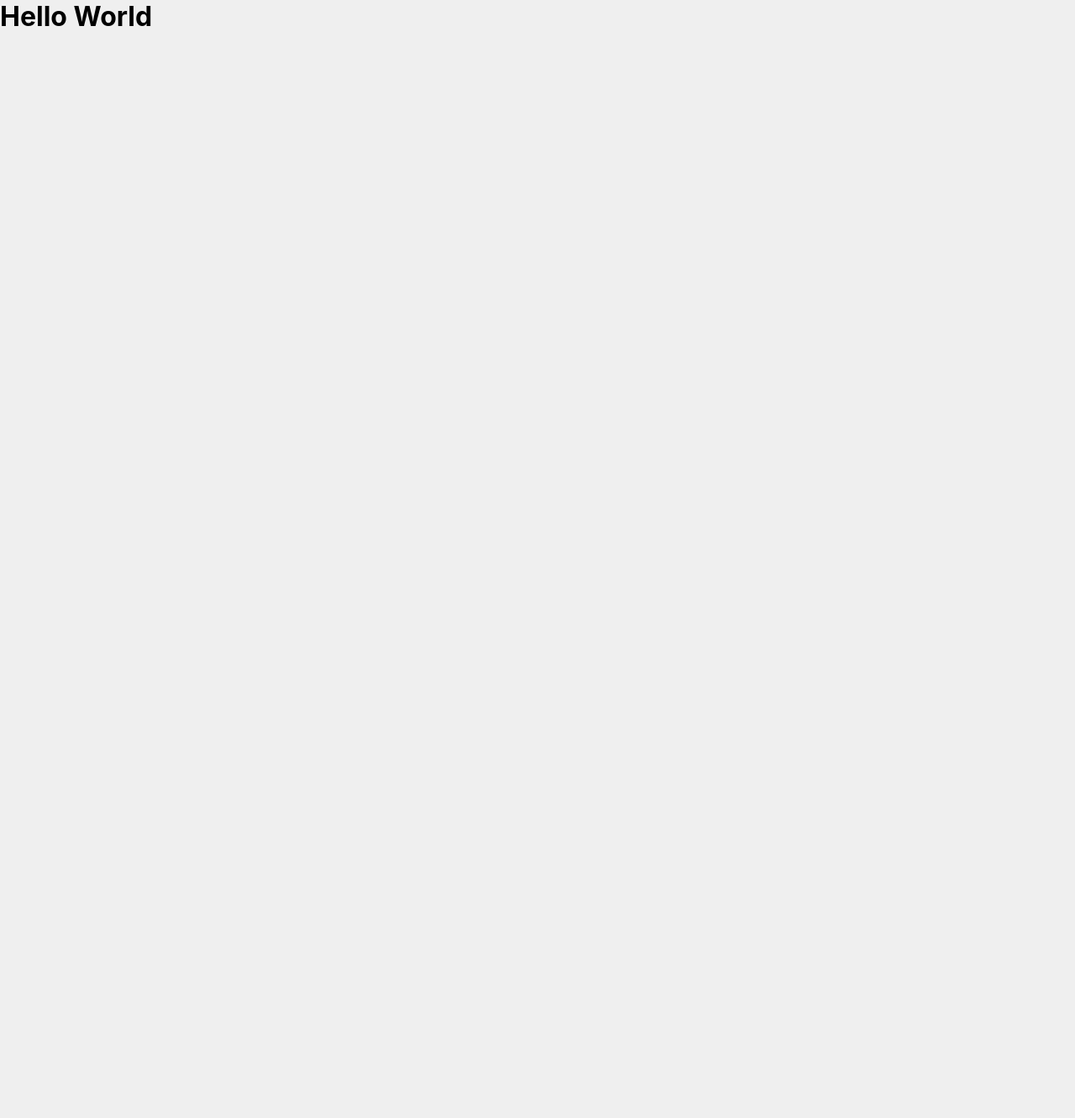
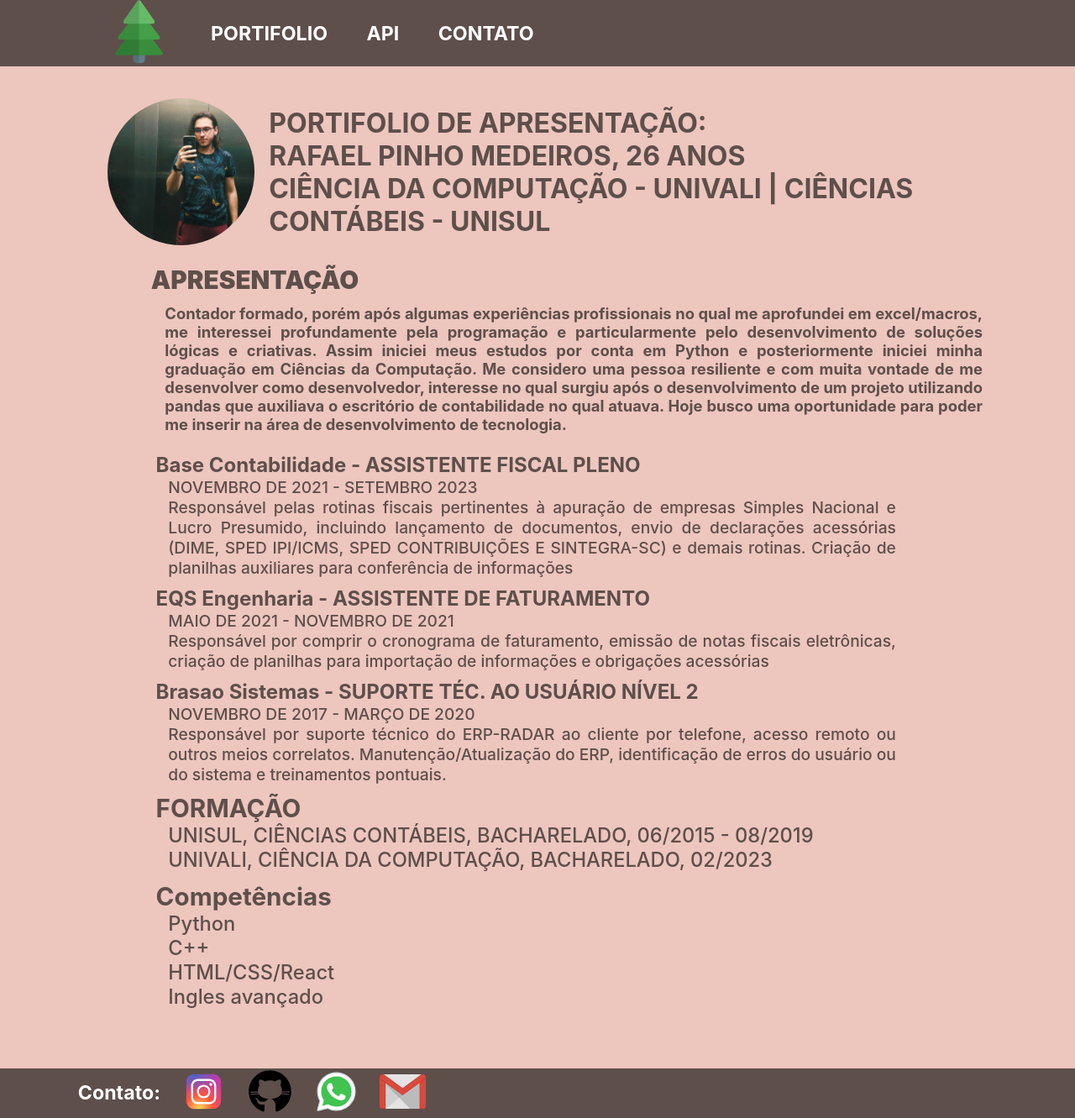
Before and after one commit to rafaelpm0/portifolio-demo-apis, a React (Create React App) app: page / in a window 1280 px wide. Shown: the whole page at 84% size. Before the commit the page ends 800 px from the top, so only its background shows below. Built offline with nearby package versions, Linux system fonts and the light colour scheme.

Commit message:
restaurando

```diff
--- a/src/App.js
+++ b/src/App.js
@@ -10,10 +10,19 @@ import Enviar from './components/pages/api-email/Enviar';
 
 function App() {
   return (
-
-    <div className="App">
-    <h1>Hello World</h1>
-  </div>
+    <Router>
+      <NavBar />
+      <Container customClass='minHeight'>
+      <Routes>
+        <Route path="/" element={<Portifolio />} />
+        <Route path="/contato" element={<Contato />} />
+        <Route path='/instrucoes' element={<Instrucoes/>} />
+        <Route path='/cadastrar' element={<Cadastrar/>} />
+        <Route path='/enviar' element={<Enviar/>} />
+      </Routes>
+      </Container>
+      <Footer/>
+    </Router>
 
   );
 }
```
